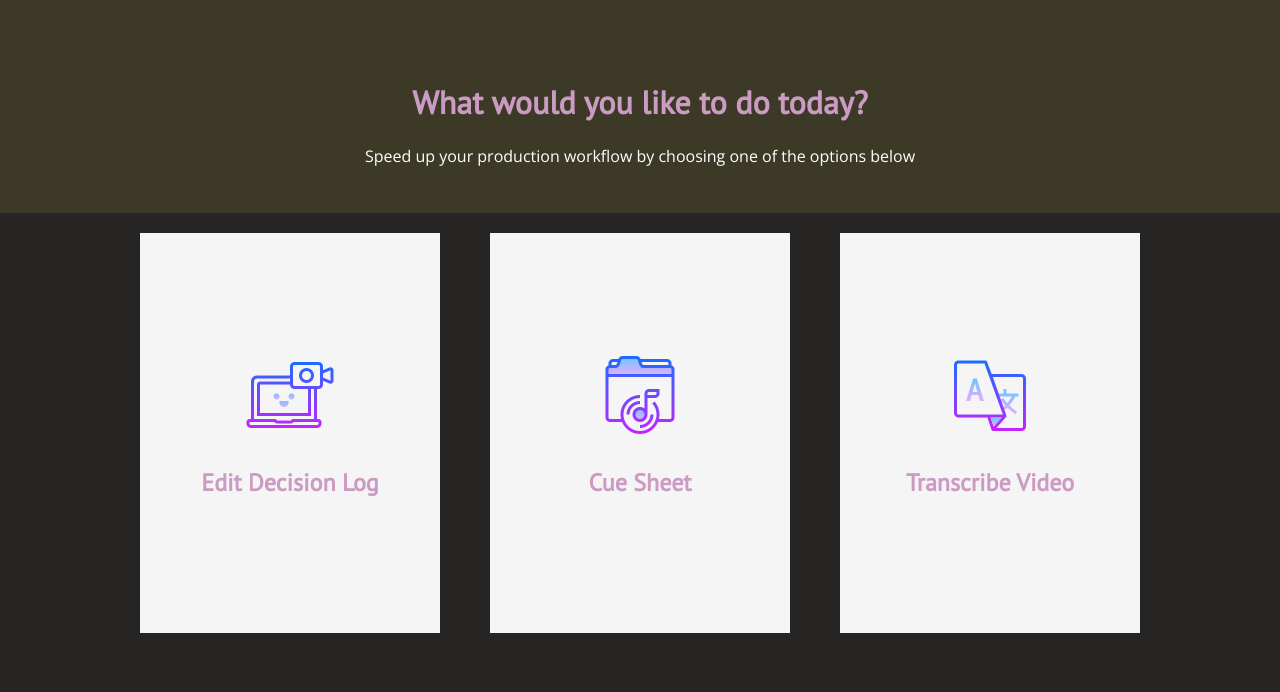
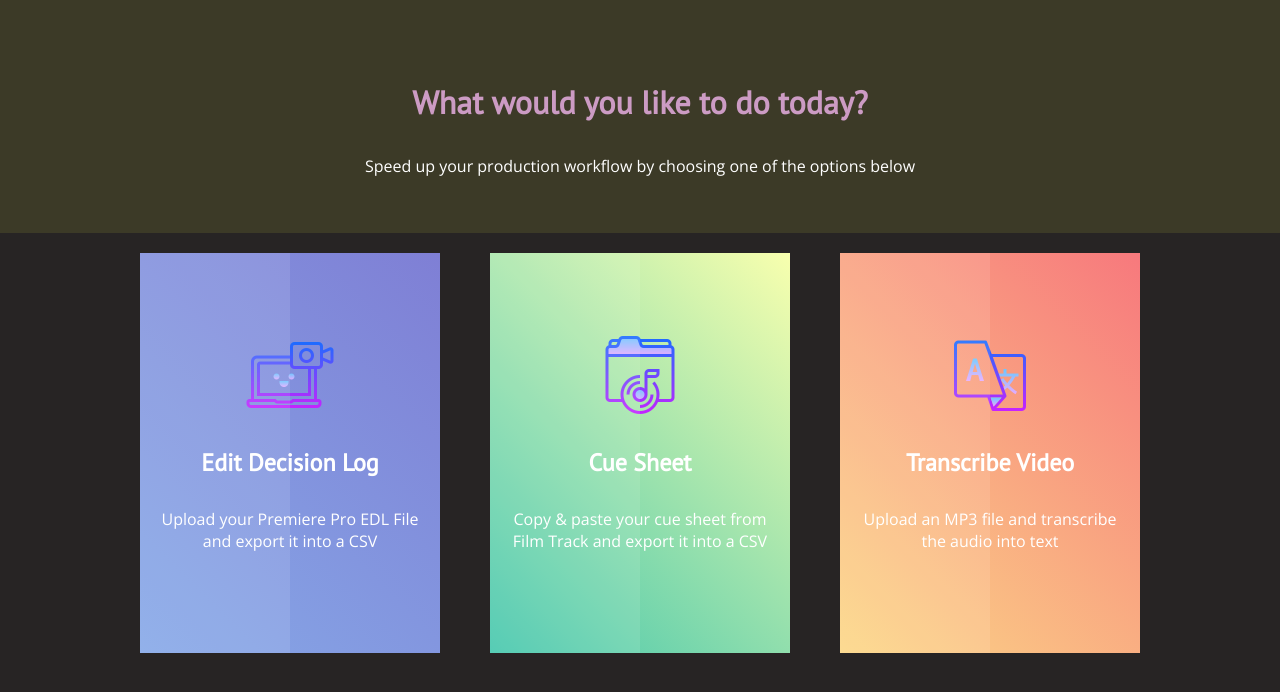
Before and after one commit to chaseahn/yizzly, a Flask app: page / in a window 1280 px wide. Shown: the top 692 px of the page. Run offline with Flask 2, Linux system fonts and the light colour scheme.

Commit message:
add task boxes

```diff
--- a/run/src/static/css/main.css
+++ b/run/src/static/css/main.css
@@ -13,7 +13,7 @@ h1 {
 }
 
 h2 {
-    color: #CC9BC4;
+    color: rgb(255, 255, 255);
     font-family: 'PT Sans', sans-serif;
 }
 
@@ -24,9 +24,10 @@ h2 {
     padding-bottom: 30px;
 }
 
-.title p{
+p{
     color: white;
     font-family: 'Open Sans', sans-serif;
+    padding: 10px;
 }
 
 .container {
@@ -43,8 +44,32 @@ h2 {
     position: relative;
     width: 300px;
     height: 400px;
-    background: whitesmoke;
+    background: rgb(66, 66, 66);
     justify-content: center;
     align-items: center;
     display: flex;
 }
+
+.container .cards:before {
+    content: '';
+    position: absolute;
+    top: 0;
+    left: 0;
+    width: 50%;
+    height: 100%;
+    background: rgba(255,255, 255, .1);
+    z-index: 20;
+    pointer-events: none;
+}
+
+.container .cards:nth-child(1) {
+    background: linear-gradient(45deg, #86A8E7, #7F7FD5);
+}
+
+.container .cards:nth-child(2) {
+    background: linear-gradient(45deg, #43C6AC, #F8FFAE);
+}
+
+.container .cards:nth-child(3) {
+    background: linear-gradient(45deg, #FBD786, #f7797d);
+}
--- a/run/src/templates/public/index.html
+++ b/run/src/templates/public/index.html
@@ -32,6 +32,10 @@
                 <div class="image-box">
                     <img src="{{url_for('static', filename='img/edl.png')}}" />
                     <h2>Edit Decision Log</h2>
+                    <p>
+                        Upload your Premiere Pro EDL File and export it into
+                        a CSV
+                    </p>
                 </div>
                 <div class="overlay"></div>
             </div>
@@ -39,6 +43,10 @@
                 <div class="image-box">
                     <img src="{{url_for('static', filename='img/cue.png')}}" />
                     <h2>Cue Sheet</h2>
+                    <p>
+                        Copy & paste your cue sheet from Film Track and export
+                        it into a CSV
+                    </p>
                 </div>
                 <div class="overlay"></div>
             </div>
@@ -46,6 +54,9 @@
                 <div class="image-box">
                     <img src="{{url_for('static', filename='img/transcribe.png')}}" />
                     <h2>Transcribe Video</h2>
+                    <p>
+                        Upload an MP3 file and transcribe the audio into text
+                    </p>
                 </div>
                 <div class="overlay"></div>
             </div>
```
